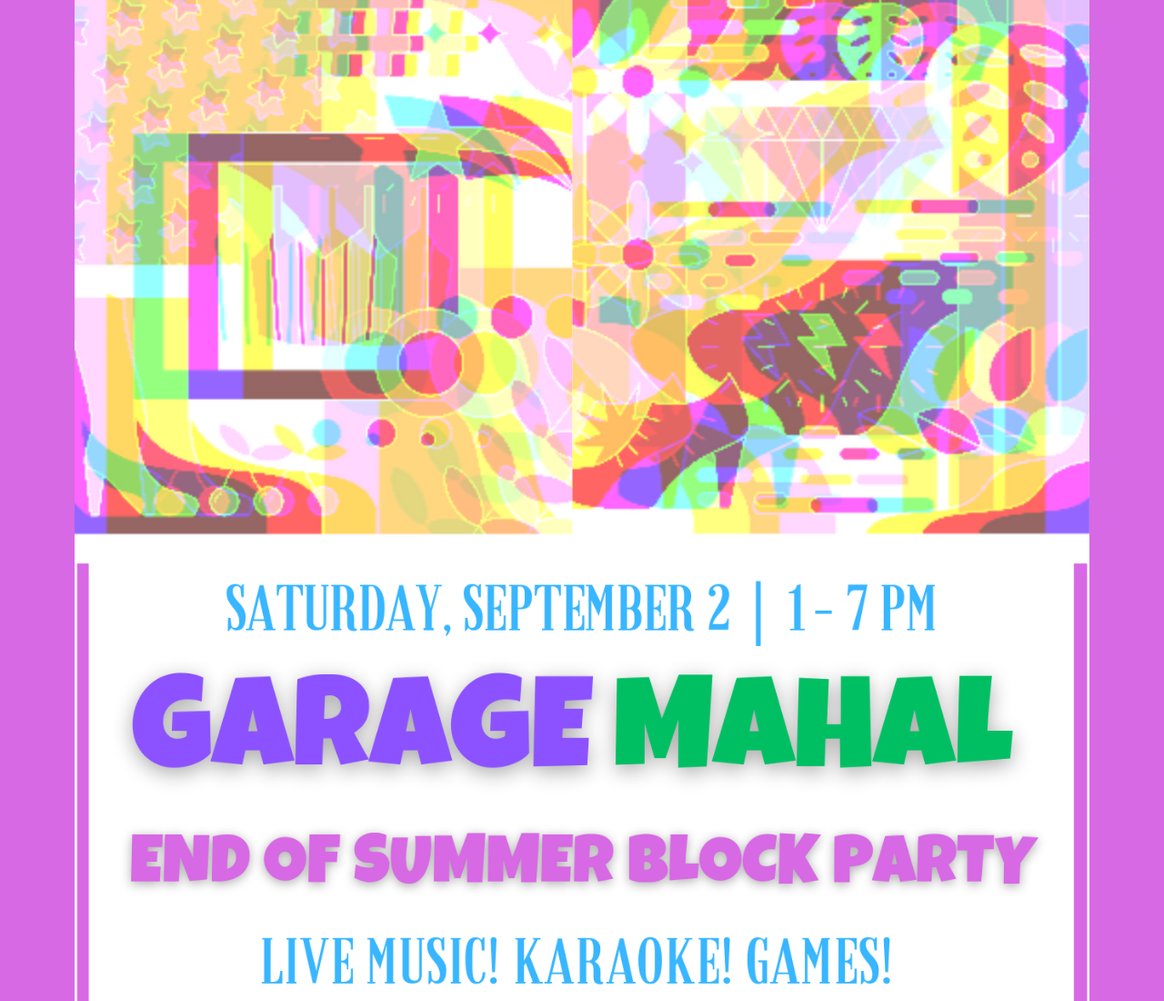
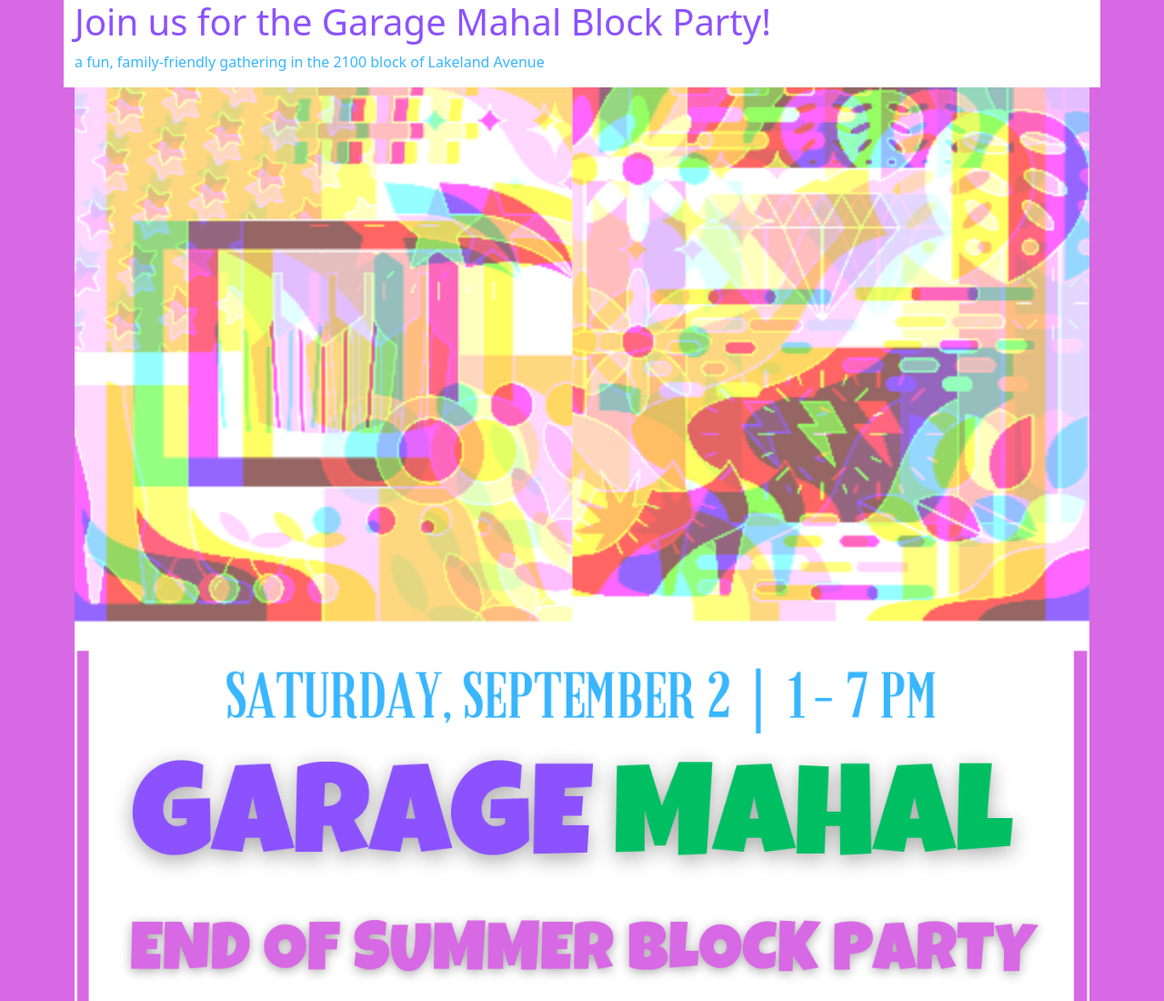
Before and after one commit to fisheralexis/madgaragemahal.github.io, a plain HTML site: page index.html in a window 1280 px wide. Shown: the top 1100 px of the page at 91% size. Drawn offline with nearby package versions, Linux system fonts and the light colour scheme.

Commit message:
text as row/col :(

```diff
--- a/index.html
+++ b/index.html
@@ -13,7 +13,16 @@
     <title>MadGarageMahal</title>
   </head>
   <body style="background-color:#d769e4;">
+
+
     <div class="container">
+      <div class="row">
+        <div class="col" style="background-color:white">
+          <h1 style="color:#8c52ff;"> Join us for the Garage Mahal Block Party!</h1>
+
+          <p style="color:#38b6ff;">a fun, family-friendly gathering in the 2100 block of Lakeland Avenue</p>
+        </div>
+      </div>
       <div class="row">
         <div class="col">
           <img src="./img/garagemahal.png" class="img-fluid" alt="itsaposter" title="MadGarageMahal" />
```
